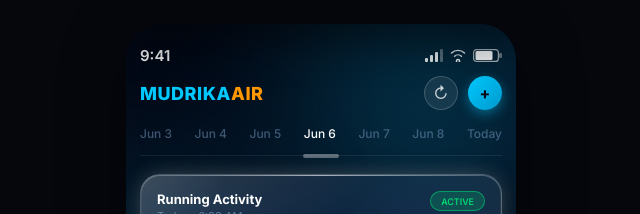
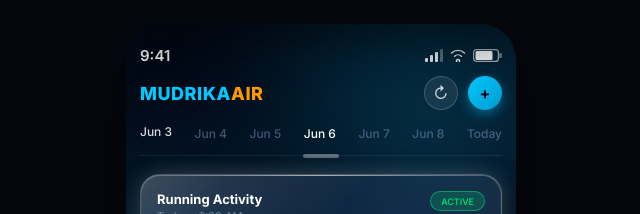
Before and after one commit to chandreshux406/mudrika-air-app, a React (Vite) app: page / in a window 1280 px wide. In both pictures the pointer is over the button 475 px from the left and 133 px from the top of the page. Shown: the top 214 px of the page, without its empty margins (319-959 px from the left). Built offline with nearby package versions, Linux system fonts and the light colour scheme.

Commit message:
Add hover/press animations to date-strip tabs

```diff
--- a/src/App.css
+++ b/src/App.css
@@ -147,11 +147,27 @@
   align-items: center;
   gap: 6px;
   cursor: pointer;
+  transition: color 0.2s ease, opacity 0.2s ease, transform 0.15s ease;
+}
+
+.date-strip__item:hover {
+  color: #fff;
+  opacity: 0.85;
+  transform: translateY(-2px);
+}
+
+.date-strip__item:active {
+  transform: scale(0.9);
 }
 
 .date-strip__item--selected {
   color: #fff;
   opacity: 1;
+}
+
+.date-strip__item--selected:hover {
+  opacity: 1;
+  transform: translateY(-2px);
 }
 
 
```
